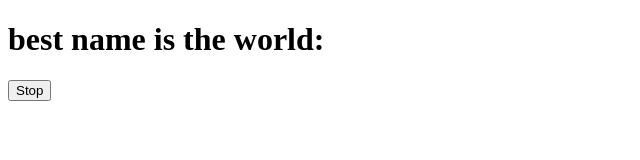
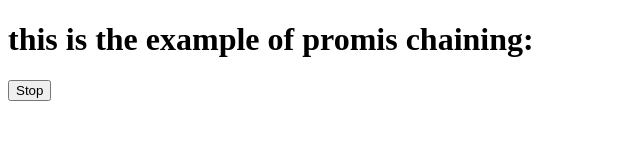
Before and after one commit to samarthpandey786/JS-hindi, a plain HTML site: page 08_Async js/index.html in a window 1280 px wide. Shown: the whole page, without its empty margins (0-640 px from the left). Drawn offline with Linux system fonts and the light colour scheme.

Commit message:
Refactor async code examples and enhance promise chaining demonstration in index.html

```diff
--- a/08_Async js/index.html
+++ b/08_Async js/index.html
@@ -12,11 +12,65 @@
     <script>
         // asyn main motive is to run the code the programmer is not sure that how much time it'll take to execute so they write asyn code to execute the line of code when the line of code is ready to execute !
 
-        setTimeout(function(){
-             document.querySelector("h1").innerHTML = "best name is the world:"
-        },2000 )
+        // {% comment %} setTimeout(function(){
+        //      document.querySelector("h1").innerHTML = "best name is the world:"
+        // },2000 )  {% endcomment %}
 
-        const changeme = setTimeout()
+
+
+        // {% comment %} const changeme = setTimeout() {% endcomment %}
+
+        // const Ans = new Promise((res, rej) => {
+        //         const n = Math.floor(Math.random() * 10);
+        //         // console.log("the n is ", n)
+        //         console.log(n)
+        //         if(n < 5){
+        //             return res();
+        //         }
+        //         else{
+        //             return rej();
+        //         }
+        // })
+
+        // Ans.then((n)=>{
+        //     console.log("below",n);
+        // }).catch((n)=>{
+        //     console.log("above",n);
+        // })
+
+       const p1 =  new Promise((res, rej)=>{
+            return res("sabse pahle ghr aajao saalo:")
+        })
+      const p2 =   p1.then((n)=>{
+            console.log(n)
+            return new Promise((res,rej)=>{
+                return res("gate khol or aaja andr:")
+            })
+
+        })
+        const p3 = p2.then((data)=>{
+            console.log(data);
+            return new Promise((res , rej)=>{
+                return res("khana khao or sojao")
+            })
+
+        })
+
+       const p4 =  p3.then((data)=>{
+            console.log(data)
+            return new Promise((res,rej)=>{
+                 return res(setInterval(() => {
+                    document.querySelector("h1").innerHTML = "this is the example of promis chaining:"
+                 },4000))
+            })
+
+       })
+
+
+        p4.then(()=>{
+            console.log("the code is executed check the home h1 tag:")
+        })
+
 
 
 
```
